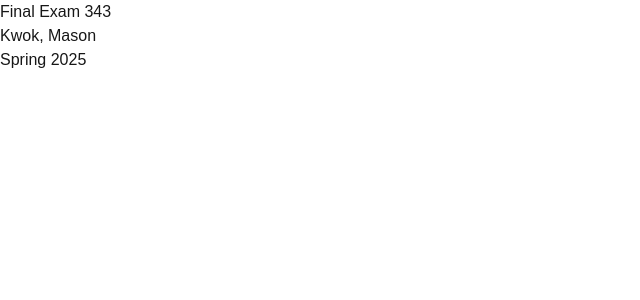
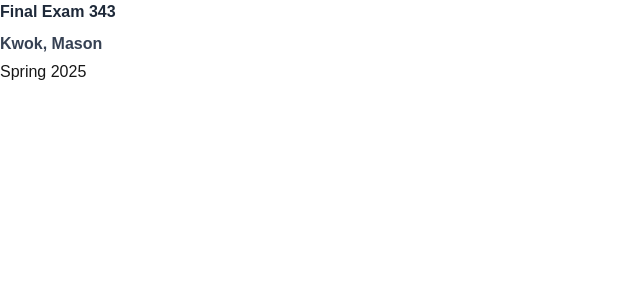
Before and after one commit to MaosnKwok/final343, a Next.js app: page / in a window 1280 px wide. Shown: the top 300 px of the page, without its empty margins (0-640 px from the left). Built offline with nearby package versions, Linux system fonts and the light colour scheme.

Commit message:
added styling

```diff
--- a/src/app/page.jsx
+++ b/src/app/page.jsx
@@ -1,10 +1,9 @@
 export default function Home() {
   return (
     <>
-      <h1>Final Exam 343</h1>
-      <h2>Kwok, Mason</h2>
-      <h3>Spring 2025</h3>
-
+      <h1 className="text- 3x1 font-bold text-gray-800 mb-2">Final Exam 343</h1>
+      <h2 className="text- 2x1 font-semibold text-gray-700 mb-1">Kwok, Mason</h2>
+      <h3 classNmae="text- x1 text-gray-600">Spring 2025</h3>
     </>
   );
 }
```
